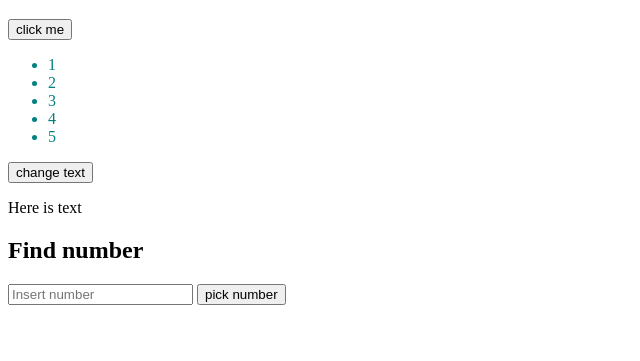
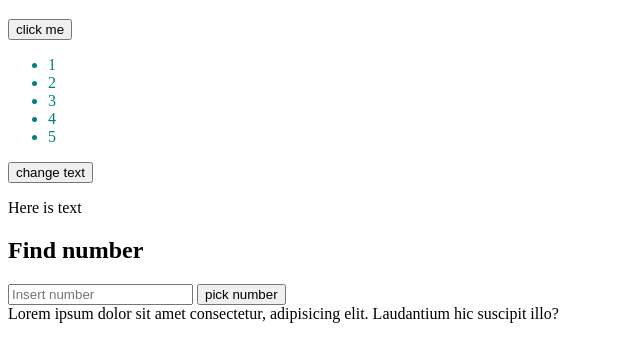
Before and after one commit to BojanMijatovic/JavaScript-in-the-Browser-DOM-and-Events-Fundamentals-Practice, a plain HTML site: page Basic/index.html in a window 1280 px wide. Shown: the part 61-422 px from the top of the page, without its empty margins (0-640 px from the left). Drawn offline with Linux system fonts and the light colour scheme.

Commit message:
add from git

```diff
--- a/Basic/index.html
+++ b/Basic/index.html
@@ -27,6 +27,9 @@
         <input type="text" placeholder="Insert number" class="add-number" />
         <button class="pick-number">pick number</button>
     </div>
+    <div class="test">
+        Lorem ipsum dolor sit amet consectetur, adipisicing elit. Laudantium hic suscipit illo?
+    </div>
 </body>
 
 </html>
```
